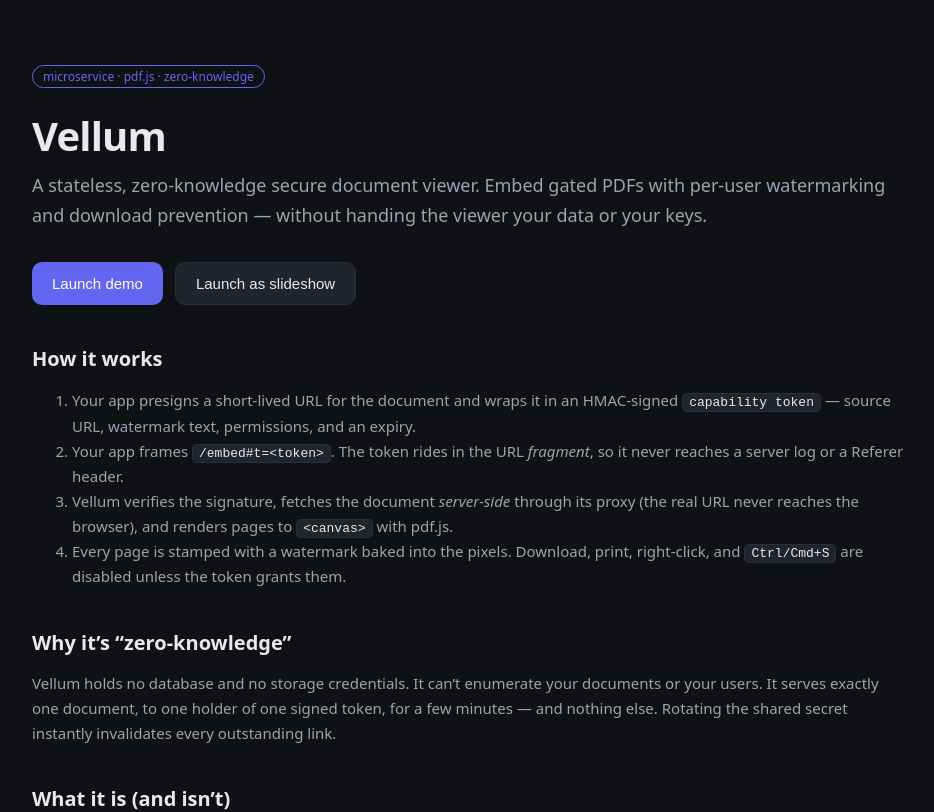
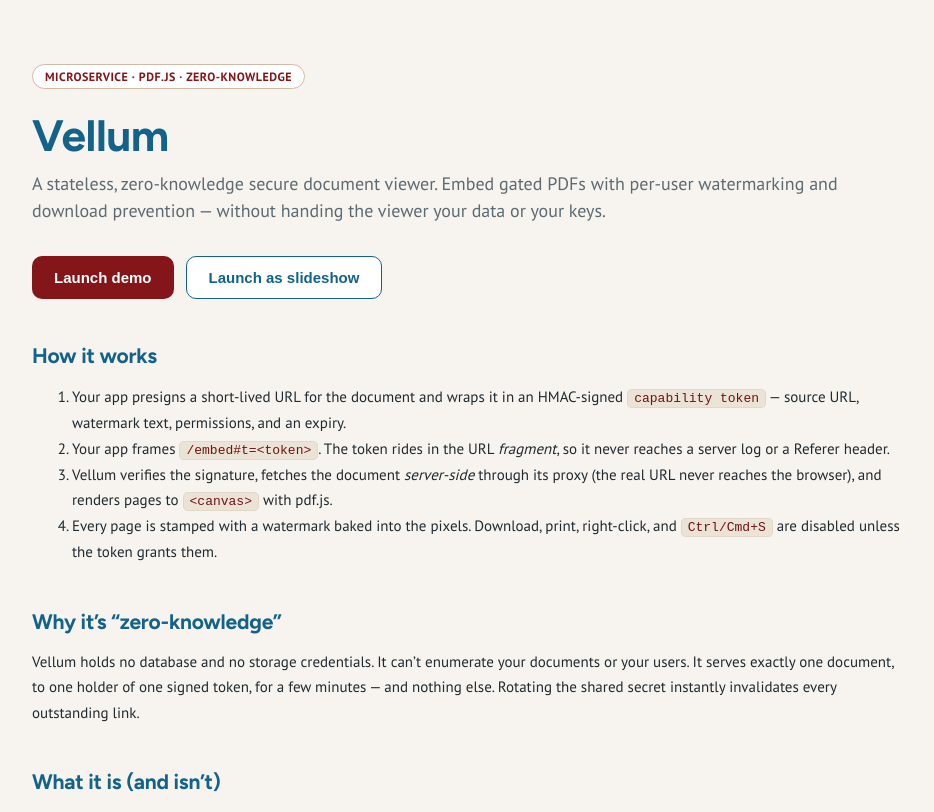
Before and after one commit to DanielWLiu07/vellum, a Next.js app: page / in a window 1280 px wide. Shown: the top 812 px of the page, without its empty margins (172-1106 px from the left). Built offline with nearby package versions, Linux system fonts and the light colour scheme.

Commit message:
style: theme viewer with teal/maroon palette and Figtree/PT Sans
Light institutional theme — deep-teal toolbar with a maroon accent edge, warm
tan document backdrop, teal-tinted watermark — paired with a Figtree/PT Sans
type system. Tightens the visual identity without changing behavior.

```diff
--- a/app/globals.css
+++ b/app/globals.css
@@ -1,11 +1,22 @@
 :root {
-  --bg: #0f1115;
-  --panel: #181b22;
-  --panel-2: #20242d;
-  --border: #2a2f3a;
-  --text: #e7e9ee;
-  --muted: #9aa3b2;
-  --accent: #6366f1;
+  /* Institutional palette: deep teal primary, warm tan neutral, maroon accent. */
+  --teal: #126289;
+  --teal-deep: #0e4d6b;
+  --tan: #d0bba6;
+  --tan-soft: #ece3d7;
+  --maroon: #841619;
+  --maroon-deep: #6d1216;
+
+  --bg: #f7f3ee;
+  --surface: #ffffff;
+  --backdrop: #ece3d7;
+  --border: #e2d8ca;
+  --ink: #1f2a30;
+  --ink-soft: #5c6a72;
+  --on-teal: #eaf2f6;
+
+  --font-body-stack: var(--font-body), "PT Sans", Tahoma, ui-sans-serif, system-ui, sans-serif;
+  --font-head-stack: var(--font-heading), var(--font-body), ui-sans-serif, system-ui, sans-serif;
 }
 
 * {
@@ -18,8 +29,15 @@ body {
   padding: 0;
   height: 100%;
   background: var(--bg);
-  color: var(--text);
-  font-family: system-ui, -apple-system, "Segoe UI", Roboto, sans-serif;
+  color: var(--ink);
+  font-family: var(--font-body-stack);
+}
+
+h1,
+h2,
+h3 {
+  font-family: var(--font-head-stack);
+  letter-spacing: -0.01em;
 }
 
 /* ----------------------------------------------------------------- viewer */
@@ -28,7 +46,7 @@ body {
   display: flex;
   flex-direction: column;
   height: 100vh;
-  background: var(--bg);
+  background: var(--backdrop);
 }
 
 .vellum-noselect {
@@ -40,9 +58,10 @@ body {
   display: flex;
   align-items: center;
   gap: 16px;
-  padding: 8px 14px;
-  background: var(--panel);
-  border-bottom: 1px solid var(--border);
+  padding: 9px 16px;
+  background: var(--teal);
+  color: var(--on-teal);
+  border-bottom: 2px solid var(--maroon);
   flex: 0 0 auto;
   z-index: 2;
 }
@@ -55,19 +74,21 @@ body {
 
 .vellum-btn {
   appearance: none;
-  border: 1px solid var(--border);
-  background: var(--panel-2);
-  color: var(--text);
+  border: 1px solid rgba(255, 255, 255, 0.28);
+  background: rgba(255, 255, 255, 0.08);
+  color: var(--on-teal);
   border-radius: 8px;
-  padding: 6px 12px;
+  padding: 6px 13px;
   font-size: 13px;
+  font-weight: 700;
   line-height: 1;
   cursor: pointer;
-  transition: border-color 0.15s, background 0.15s;
+  transition: background 0.15s, border-color 0.15s;
 }
 
 .vellum-btn:hover:not(:disabled) {
-  border-color: var(--accent);
+  background: rgba(255, 255, 255, 0.18);
+  border-color: rgba(255, 255, 255, 0.5);
 }
 
 .vellum-btn:disabled {
@@ -78,7 +99,8 @@ body {
 .vellum-pageno,
 .vellum-zoom {
   font-size: 13px;
-  color: var(--muted);
+  color: var(--on-teal);
+  opacity: 0.85;
   min-width: 56px;
   text-align: center;
 }
@@ -89,17 +111,16 @@ body {
   display: flex;
   flex-direction: column;
   align-items: center;
-  gap: 16px;
-  padding: 24px;
+  gap: 18px;
+  padding: 28px;
 }
 
 .vellum-page {
   max-width: 100%;
   height: auto;
-  box-shadow: 0 6px 24px rgba(0, 0, 0, 0.5);
-  border-radius: 2px;
+  box-shadow: 0 8px 28px rgba(18, 98, 137, 0.18);
+  border-radius: 3px;
   background: #fff;
-  /* Block the long-press "save image" affordance on touch devices. */
   -webkit-touch-callout: none;
   pointer-events: none;
 }
@@ -116,24 +137,28 @@ body {
 }
 
 .vellum-state-card {
-  background: var(--panel);
+  background: var(--surface);
   border: 1px solid var(--border);
-  border-radius: 12px;
+  border-top: 3px solid var(--maroon);
+  border-radius: 14px;
   padding: 28px 32px;
   max-width: 420px;
   text-align: center;
+  box-shadow: 0 10px 30px rgba(18, 98, 137, 0.12);
   pointer-events: auto;
 }
 
 .vellum-state-title {
-  font-size: 16px;
+  font-family: var(--font-head-stack);
+  font-size: 17px;
   font-weight: 600;
+  color: var(--teal);
   margin: 0 0 8px;
 }
 
 .vellum-state-msg {
   font-size: 14px;
-  color: var(--muted);
+  color: var(--ink-soft);
   margin: 0;
   line-height: 1.5;
 }
@@ -141,8 +166,8 @@ body {
 .vellum-spinner {
   width: 36px;
   height: 36px;
-  border: 3px solid var(--border);
-  border-top-color: var(--accent);
+  border: 3px solid var(--tan);
+  border-top-color: var(--maroon);
   border-radius: 50%;
   animation: vellum-spin 0.8s linear infinite;
 }
@@ -162,36 +187,38 @@ body {
 }
 
 .landing h1 {
-  font-size: 40px;
+  font-size: 44px;
   margin: 0 0 8px;
-  letter-spacing: -0.02em;
+  color: var(--teal);
 }
 
 .landing .tagline {
   font-size: 18px;
-  color: var(--muted);
+  color: var(--ink-soft);
   margin: 0 0 32px;
+  line-height: 1.5;
 }
 
 .landing h2 {
-  font-size: 20px;
-  margin: 40px 0 12px;
+  font-size: 21px;
+  margin: 44px 0 12px;
+  color: var(--teal);
 }
 
 .landing p,
 .landing li {
-  color: var(--muted);
-  line-height: 1.65;
+  color: var(--ink);
+  line-height: 1.7;
   font-size: 15px;
 }
 
 .landing code {
-  background: var(--panel-2);
+  background: var(--tan-soft);
   border: 1px solid var(--border);
   border-radius: 5px;
   padding: 1px 6px;
   font-size: 13px;
-  color: var(--text);
+  color: var(--maroon-deep);
 }
 
 .landing .row {
@@ -203,38 +230,52 @@ body {
 
 .landing .cta {
   display: inline-block;
-  background: var(--accent);
+  background: var(--maroon);
   color: #fff;
   border: none;
   border-radius: 10px;
-  padding: 12px 20px;
+  padding: 12px 22px;
   font-size: 15px;
-  font-weight: 500;
+  font-weight: 700;
   cursor: pointer;
   text-decoration: none;
+  transition: background 0.15s;
+}
+
+.landing .cta:hover {
+  background: var(--maroon-deep);
 }
 
 .landing .cta.secondary {
-  background: var(--panel-2);
-  border: 1px solid var(--border);
-  color: var(--text);
+  background: var(--surface);
+  border: 1px solid var(--teal);
+  color: var(--teal);
+}
+
+.landing .cta.secondary:hover {
+  background: var(--tan-soft);
 }
 
 .landing .demo-frame {
   width: 100%;
   height: 640px;
   border: 1px solid var(--border);
-  border-radius: 12px;
+  border-radius: 14px;
   margin-top: 16px;
-  background: var(--panel);
+  background: var(--surface);
+  box-shadow: 0 10px 30px rgba(18, 98, 137, 0.1);
 }
 
 .landing .pill {
   display: inline-block;
   font-size: 12px;
-  color: var(--accent);
-  border: 1px solid var(--accent);
+  font-weight: 700;
+  letter-spacing: 0.04em;
+  text-transform: uppercase;
+  color: var(--maroon);
+  background: var(--surface);
+  border: 1px solid var(--tan);
   border-radius: 999px;
-  padding: 2px 10px;
+  padding: 4px 12px;
   margin-bottom: 20px;
 }
--- a/app/layout.tsx
+++ b/app/layout.tsx
@@ -1,6 +1,22 @@
 import type { Metadata } from "next";
+import { Figtree, PT_Sans } from "next/font/google";
 
 import "./globals.css";
+
+// A warm, professional type pairing: a geometric display face for headings and
+// a humanist sans for body — chosen to sit comfortably inside a teal/maroon
+// institutional palette.
+const figtree = Figtree({
+  subsets: ["latin"],
+  variable: "--font-heading",
+  display: "swap",
+});
+const ptSans = PT_Sans({
+  subsets: ["latin"],
+  weight: ["400", "700"],
+  variable: "--font-body",
+  display: "swap",
+});
 
 export const metadata: Metadata = {
   title: "Vellum — secure document viewer",
@@ -10,7 +26,7 @@ export const metadata: Metadata = {
 
 export default function RootLayout({ children }: { children: React.ReactNode }) {
   return (
-    <html lang="en">
+    <html lang="en" className={`${figtree.variable} ${ptSans.variable}`}>
       <body>{children}</body>
     </html>
   );
--- a/components/pdf-viewer.tsx
+++ b/components/pdf-viewer.tsx
@@ -233,9 +233,9 @@ function Toolbar(props: {
 // screenshots and can't be removed by deleting a DOM node.
 function stampWatermark(ctx: CanvasRenderingContext2D, w: number, h: number, text: string) {
   ctx.save();
-  ctx.globalAlpha = 0.16;
-  ctx.fillStyle = "#6b7280";
-  ctx.font = `${Math.max(14, Math.round(w / 38))}px system-ui, sans-serif`;
+  ctx.globalAlpha = 0.12;
+  ctx.fillStyle = "#126289";
+  ctx.font = `${Math.max(14, Math.round(w / 38))}px ui-sans-serif, system-ui, sans-serif`;
   ctx.textAlign = "center";
   ctx.textBaseline = "middle";
   ctx.translate(w / 2, h / 2);
```
